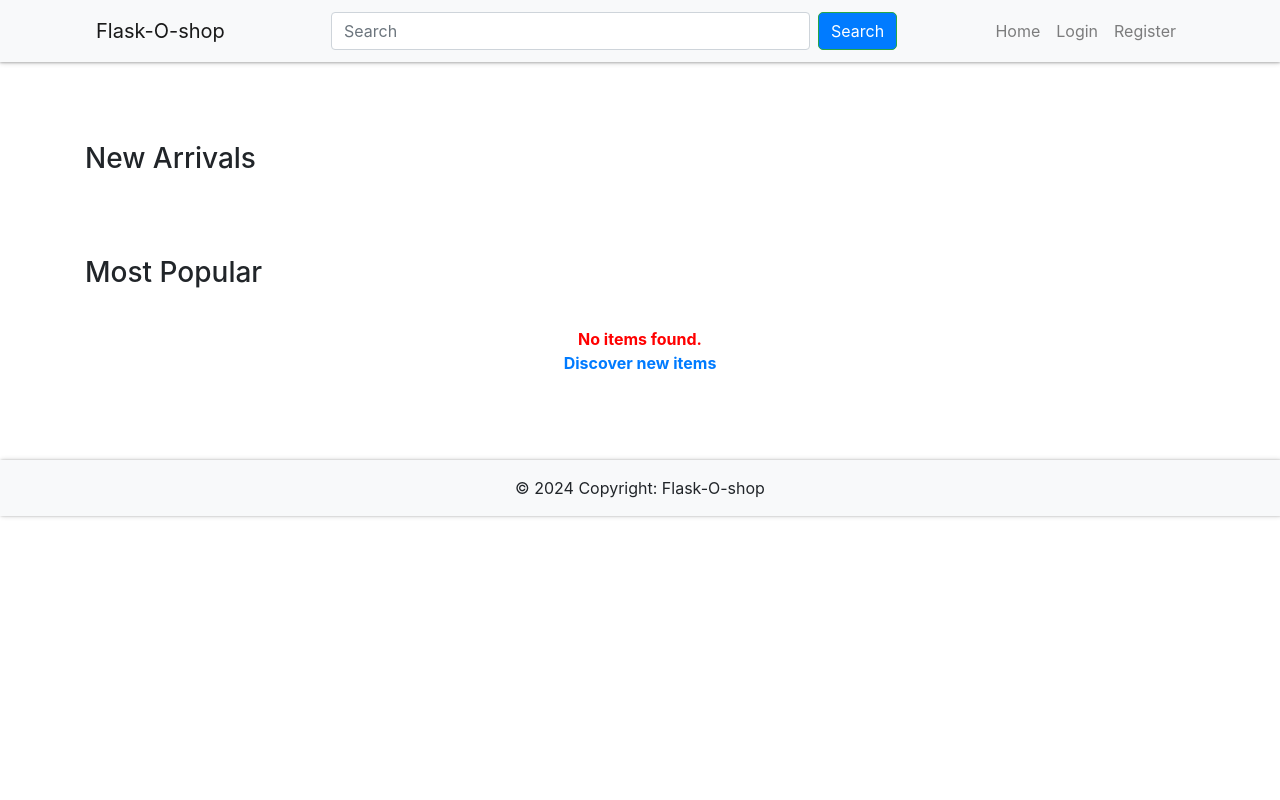
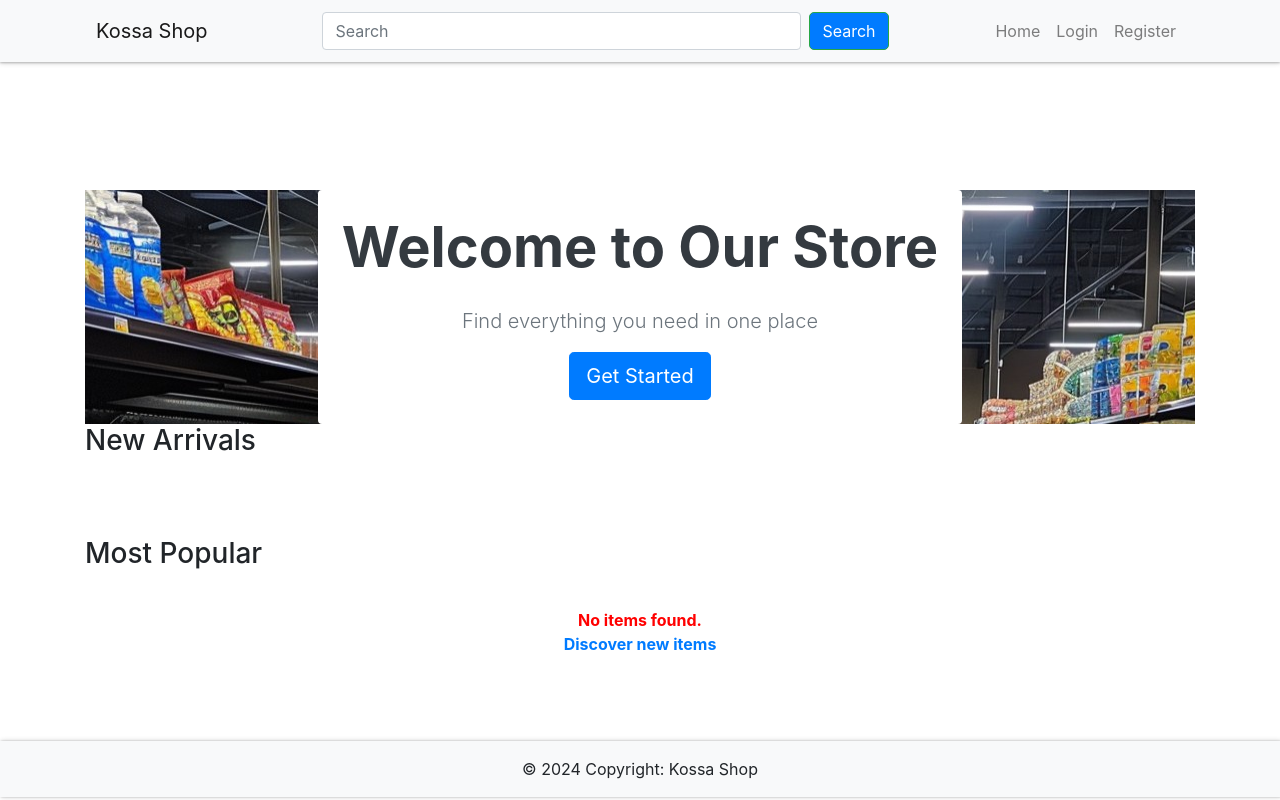
Before and after one commit to NjauSamuel/flask-shop, a Flask app: page / in a window 1280 px wide. Run offline with Flask 2, Linux system fonts and the light colour scheme; data that the repository does not hold is empty; some libraries are stand-ins or nearby versions.

Commit message:
Made UI improvements to most of the pages utilizing bootstrap.

```diff
--- a/app/admin/templates/admin/add.html
+++ b/app/admin/templates/admin/add.html
@@ -1,7 +1,7 @@
 {% extends "admin/base.html" %}
 
 {% block title %}
-	Admin Add item - Flask-O-shop
+	Admin Add item - Kossa Shop
 {% endblock %}
 <script src="https://js.stripe.com/v3/"></script>
 {% block content %}
--- a/app/admin/templates/admin/base.html
+++ b/app/admin/templates/admin/base.html
@@ -16,7 +16,7 @@
   <body>
     <!-- navbar -->
     <nav class="navbar navbar-expand-lg navbar-dark bg-dark">
-      <a class="navbar-brand" href="{{ url_for('home') }}">Flask-O-shop</a>
+      <a class="navbar-brand" href="{{ url_for('home') }}">Kossa Shop</a>
       <button class="navbar-toggler" type="button" data-toggle="collapse" data-target="#navbarNav" aria-controls="navbarNav" aria-expanded="false" aria-label="Toggle navigation">
         <span class="navbar-toggler-icon"></span>
       </button>
@@ -55,7 +55,7 @@
       <!-- Copyright -->
       <div class="text-center p-3">
         © {{ now.year }} Copyright:
-        Flask-O-shop
+        Kossa Shop
       </div>
       <!-- Copyright -->
     </footer>
--- a/app/admin/templates/admin/home.html
+++ b/app/admin/templates/admin/home.html
@@ -1,7 +1,7 @@
 {% extends "admin/base.html" %}
 
 {% block title %}
-	Admin Dashboard - Flask-O-shop
+	Admin Dashboard - Kossa Shop
 {% endblock %}
 <script src="https://js.stripe.com/v3/"></script>
 {% block content %}
--- a/app/admin/templates/admin/items.html
+++ b/app/admin/templates/admin/items.html
@@ -1,7 +1,7 @@
 {% extends "admin/base.html" %}
 
 {% block title %}
-	Admin items - Flask-O-shop
+	Admin items - Kossa Shop
 {% endblock %}
 <script src="https://js.stripe.com/v3/"></script>
 {% block content %}
--- a/app/funcs.py
+++ b/app/funcs.py
@@ -22,7 +22,7 @@ def send_confirmation_email(user_email) -> None:
 	msg = Message(
 		'Confirm Your Email Address',
 		recipients=[user_email],
-		sender=("Flask-O-shop Email Confirmation", os.environ["EMAIL"]),
+		sender=("Kossa Shop Email Confirmation", os.environ["EMAIL"]),
 		html=html,
 	)
 	mail.send(msg)
--- a/app/static/styles.css
+++ b/app/static/styles.css
@@ -1,3 +1,16 @@
+/* The Store Image Background */
+.bg-store {
+    background-image: url('/static/images/store.jpg');
+}
+
+.custom-bg-opacity {
+    background-color: rgba(255, 255, 255, 0.8); /* White with 80% opacity */
+}
+
+html {
+    scroll-behavior: smooth;
+}
+
 .main {
 	padding: 10vh 0;
 }
--- a/app/templates/base.html
+++ b/app/templates/base.html
@@ -15,7 +15,7 @@
   <body>
 
     <nav class="navbar navbar-expand-lg navbar-light bg-light">
-      <a class="navbar-brand" href="{{ url_for('home') }}">Flask-O-shop</a>
+      <a class="navbar-brand" href="{{ url_for('home') }}">Kossa Shop</a>
       <button class="navbar-toggler" type="button" data-toggle="collapse" data-target="#navbarSupportedContent" aria-controls="navbarSupportedContent" aria-expanded="false" aria-label="Toggle navigation">
         <span class="navbar-toggler-icon"></span>
       </button>
@@ -76,7 +76,7 @@
     <footer class="bg-light text-center text-lg-start">
       <div class="text-center p-3">
         © {{ now.year }} Copyright:
-        Flask-O-shop
+        Kossa Shop
       </div>
 
     </footer>
--- a/app/templates/email_confirmation.html
+++ b/app/templates/email_confirmation.html
@@ -1,4 +1,4 @@
-Your account on Flask-O-shop was successfully created.
+Your account on Kossa Shop was successfully created.
 Please click the link below to confirm your email address and
 activate your account:
 
--- a/app/templates/failure.html
+++ b/app/templates/failure.html
@@ -1,7 +1,7 @@
 {% extends "base.html" %}
 
 {% block title %}
-	Payment Failure - Flask-O-shop
+	Payment Failure - Kossa Shop
 {% endblock %}
 
 {% block content %}
--- a/app/templates/home.html
+++ b/app/templates/home.html
@@ -1,7 +1,7 @@
 {% extends "base.html" %}
 
 {% block title %}
-	Home - Flask-O-shop
+	Home - Kossa Shop
 {% endblock %}
 
 {% block content %}
@@ -19,7 +19,17 @@
 	{% if search %}
 	<h3>Search results for "{{ query }}":</h3>
 	{% else %}
-	<h3>New Arrivals</h3>
+
+	<!-- Hero Section -->
+	<div class="min-vh-70 d-flex align-items-center justify-content-center bg-store bg-cover bg-center overflow-hidden mt-5">
+		<div class="text-center bg-white bg-opacity-80 p-4 rounded shadow-lg">
+			<h1 class="display-4 font-weight-bold mb-4 text-dark">Welcome to Our Store</h1>
+			<p class="lead text-muted mb-6">Find everything you need in one place</p>
+			<a href="#products" class="btn btn-primary btn-lg">Get Started</a>
+		</div>
+	</div>
+
+	<h3 id="products">New Arrivals</h3>
 	<br>
 	<div class="items">
 	{% for item in items[::-1] %}
@@ -30,7 +40,7 @@
 					<img src="{{ item.image }}" class="pic">
 				</div>
 				{{ item.name }}
-				<span class="right-item">${{ item.price }}</span><br>
+				<span class="right-item">Ksh: {{ item.price }}</span><br>
 					<i class="fa fa-star checked"></i>
 					<i class="fa fa-star checked"></i>
 					<i class="fa fa-star checked"></i>
@@ -55,7 +65,7 @@
 					<img src="{{ item.image }}" class="pic">
 				</div>
 				{{ item.name }}
-				<span class="right-item">${{ item.price }}</span><br>
+				<span class="right-item">Ksh: {{ item.price }}</span><br>
 					<i class="fa fa-star checked"></i>
 					<i class="fa fa-star checked"></i>
 					<i class="fa fa-star checked"></i>
--- a/app/templates/item.html
+++ b/app/templates/item.html
@@ -1,7 +1,7 @@
 {% extends "base.html" %}
 
 {% block title %}
-	{{ item.name }} - Flask-O-shop
+	{{ item.name }} - Kossa Shop
 {% endblock %}
 
 {% block content %}
@@ -21,7 +21,7 @@
 					<img src="{{ item.image }}" class="pic">
 				</div>
 				<b>{{ item.name }}</b>
-				<span class="right-item">${{ item.price }}</span><br>
+				<span class="right-item">Ksh: {{ item.price }}</span><br>
                 <i class="fa fa-star checked"></i>
                 <i class="fa fa-star checked"></i>
                 <i class="fa fa-star checked"></i>
--- a/app/templates/login.html
+++ b/app/templates/login.html
@@ -1,11 +1,11 @@
 {% extends "base.html" %}
 
 {% block title %}
-	Login - Flask-O-shop
+	Login - Kossa Shop
 {% endblock %}
 
 {% block content %}
-	<h3 class="text-center"> Log in to Flask-O-shop </h3>
+	<h3 class="text-center"> Log in to Kossa Shop </h3>
 	<hr>
 	{% with msgs =  get_flashed_messages(with_categories=True) %}
 		{% for c, msg in msgs %}
--- a/app/templates/orders.html
+++ b/app/templates/orders.html
@@ -1,7 +1,7 @@
 {% extends "base.html" %}
 
 {% block title %}
-	Orders - Flask-O-shop
+	Orders - Kossa Shop
 {% endblock %}
 <script src="https://js.stripe.com/v3/"></script>
 {% block content %}
--- a/app/templates/register.html
+++ b/app/templates/register.html
@@ -1,11 +1,11 @@
 {% extends "base.html" %}
 
 {% block title %}
-	Register - Flask-O-shop
+	Register - Kossa Shop
 {% endblock %}
 
 {% block content %}
-	<h3 class="text-center"> Register to Flask-O-shop </h3>
+	<h3 class="text-center"> Register to Kossa Shop </h3>
 	<hr>
 	{% with msgs =  get_flashed_messages(with_categories=True) %}
 		{% for c, msg in msgs %}
--- a/app/templates/success.html
+++ b/app/templates/success.html
@@ -1,7 +1,7 @@
 {% extends "base.html" %}
 
 {% block title %}
-	Payment Success - Flask-O-shop
+	Payment Success - Kossa Shop
 {% endblock %}
 
 {% block content %}
```
Also changed, not shown: app/templates/cart.html (+4 -4 lines), README.md, app/static/images/store.jpg (added), app/test.db, kossa_shop.db (added).
